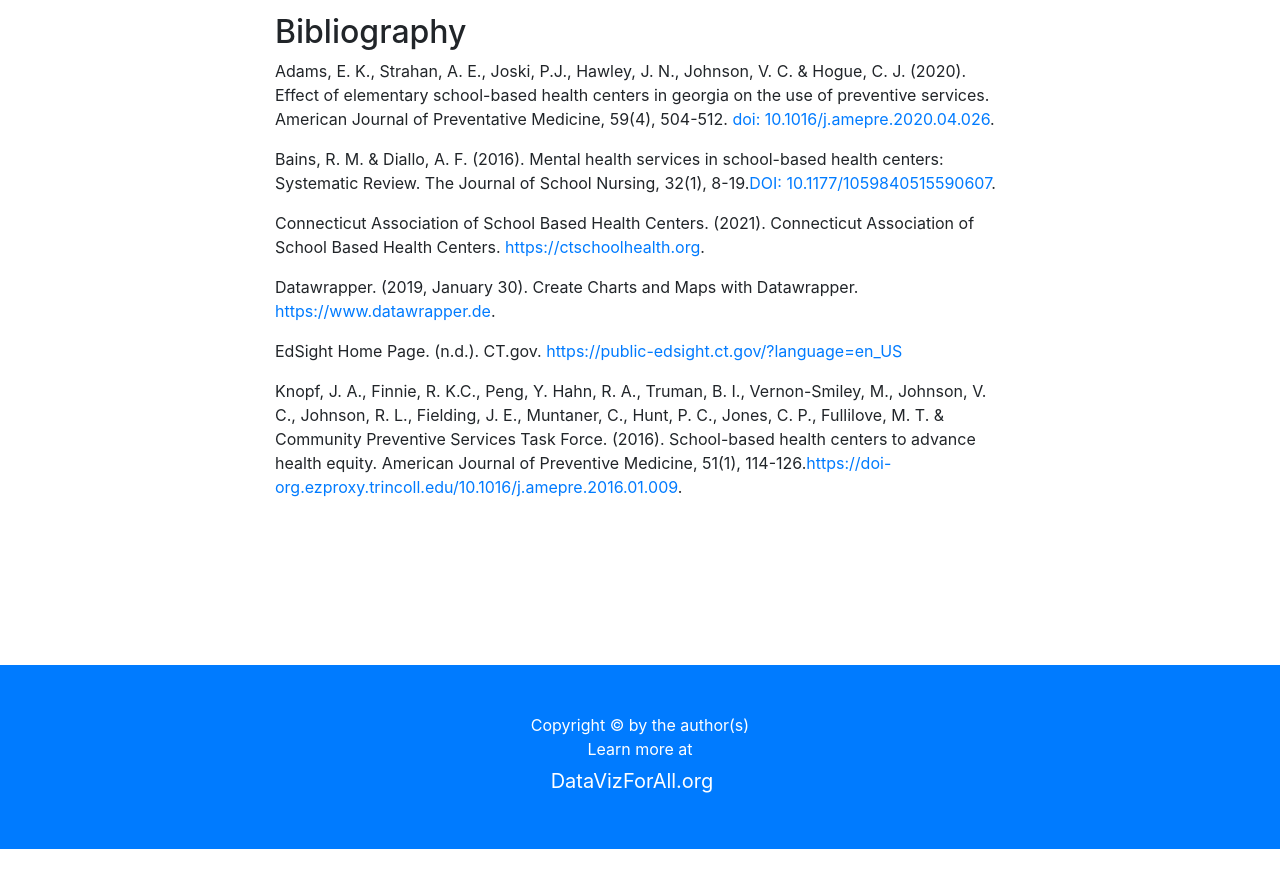
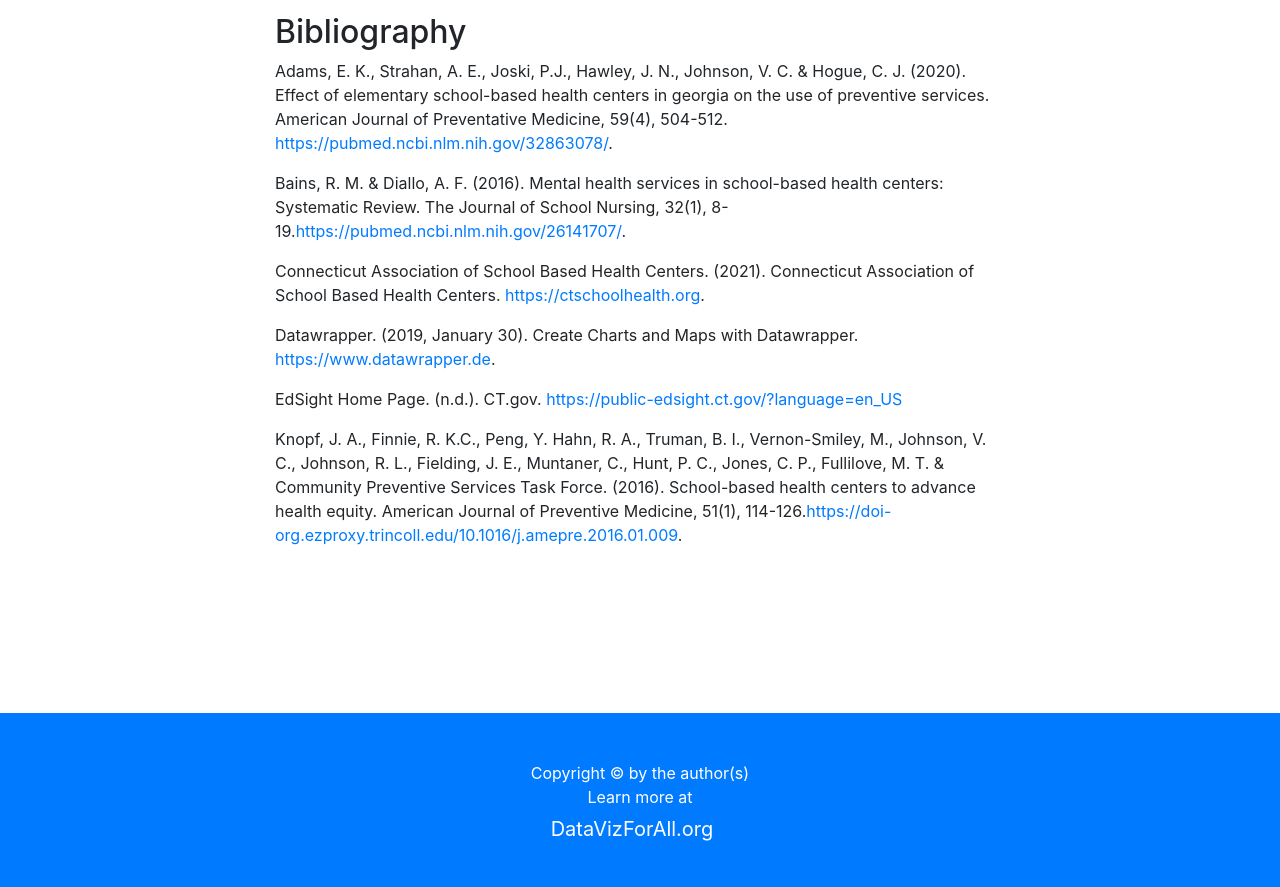
Before and after one commit to alisonm1017/sbhc-grade-level-enrollment, a plain HTML site: page index.html in a window 1280 px wide. Shown: the part 6181-7068 px from the top of the page. Before the commit the page ends 7030 px from the top, so only its background shows below. Drawn offline with nearby package versions, Linux system fonts and the light colour scheme.

Commit message:
Update index.html

```diff
--- a/index.html
+++ b/index.html
@@ -157,9 +157,9 @@
 
           <h2>Bibliography</h2>
 
-            <p>Adams, E. K., Strahan, A. E., Joski, P.J., Hawley, J. N., Johnson, V. C. & Hogue, C. J. (2020). Effect of elementary school-based health centers in georgia on the use of preventive services. American Journal of Preventative Medicine, 59(4), 504-512. <a href='doi: 10.1016/j.amepre.2020.04.026'>doi: 10.1016/j.amepre.2020.04.026</a>.</p>
+            <p>Adams, E. K., Strahan, A. E., Joski, P.J., Hawley, J. N., Johnson, V. C. & Hogue, C. J. (2020). Effect of elementary school-based health centers in georgia on the use of preventive services. American Journal of Preventative Medicine, 59(4), 504-512. <a href='https://pubmed.ncbi.nlm.nih.gov/32863078/'>https://pubmed.ncbi.nlm.nih.gov/32863078/</a>.</p>
 
-             <p>Bains, R. M. & Diallo, A. F. (2016). Mental health services in school-based health centers: Systematic Review. The Journal of School Nursing, 32(1), 8-19.<a href='DOI: 10.1177/1059840515590607'>DOI: 10.1177/1059840515590607</a>.</p>
+             <p>Bains, R. M. & Diallo, A. F. (2016). Mental health services in school-based health centers: Systematic Review. The Journal of School Nursing, 32(1), 8-19.<a href='https://pubmed.ncbi.nlm.nih.gov/26141707/'>https://pubmed.ncbi.nlm.nih.gov/26141707/</a>.</p>
 
           <p>Connecticut Association of School Based Health Centers. (2021). Connecticut Association of School Based Health Centers. <a href="https://ctschoolhealth.org">https://ctschoolhealth.org</a>.</p>
 
```
